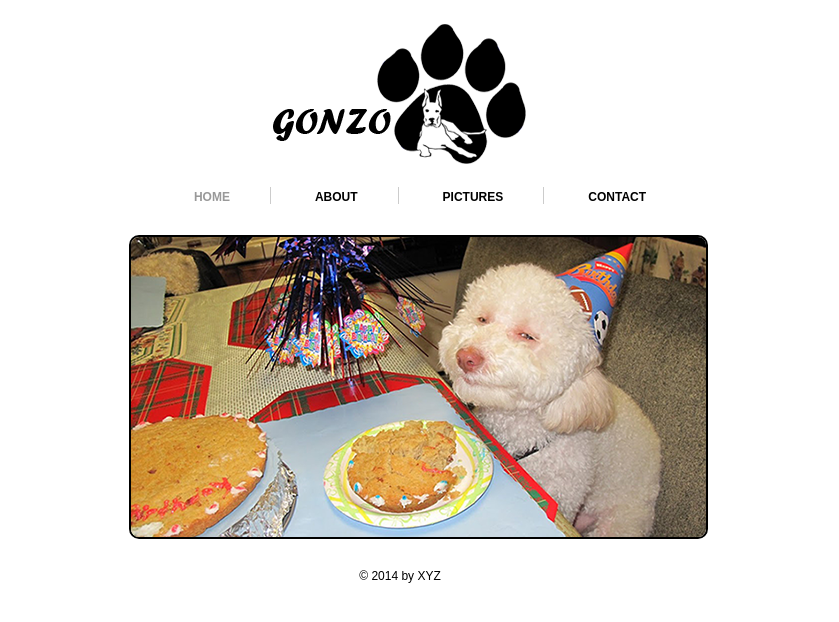
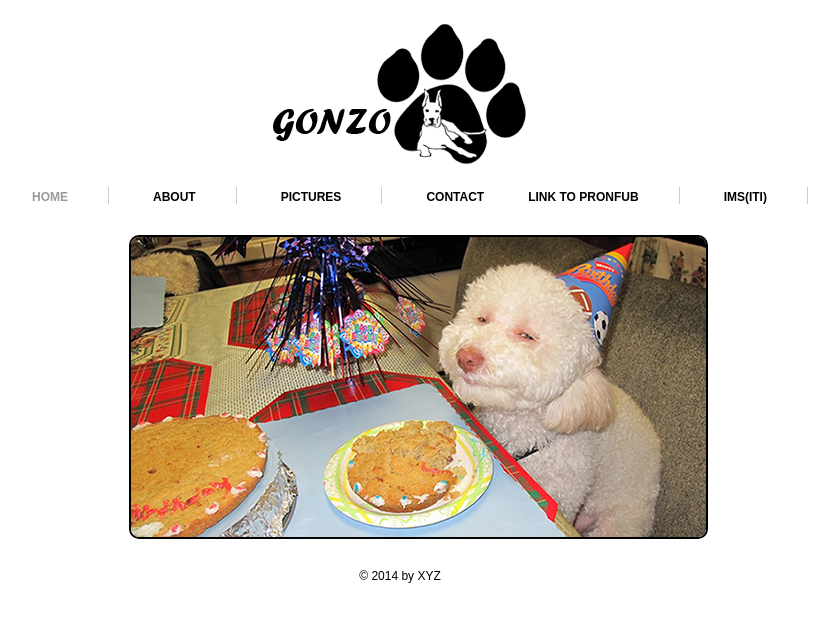
Before and after one commit to arv002-zz/first-one, a plain HTML site: page index.html in a window 1280 px wide. Shown: the whole page, without its empty margins (240-1079 px from the left). Drawn offline with Linux system fonts and the light colour scheme.

Commit message:
added some new links

```diff
--- a/index.html
+++ b/index.html
@@ -30,6 +30,9 @@
 			<li><a href="about.html">ABOUT</a></li>
 			<li><a href="picture.html">PICTURES</a></li>
 			<li class="bdr"><a class="pdg" href="contact.html">CONTACT</a></li>
+			<li><a href="about.html">Link to pronfub</a></li>
+			<li><a href="about.html">ims(iti)</a></li>
+
 		</ul>
 	</div>
 <!--Navigatin Ends-->
```
